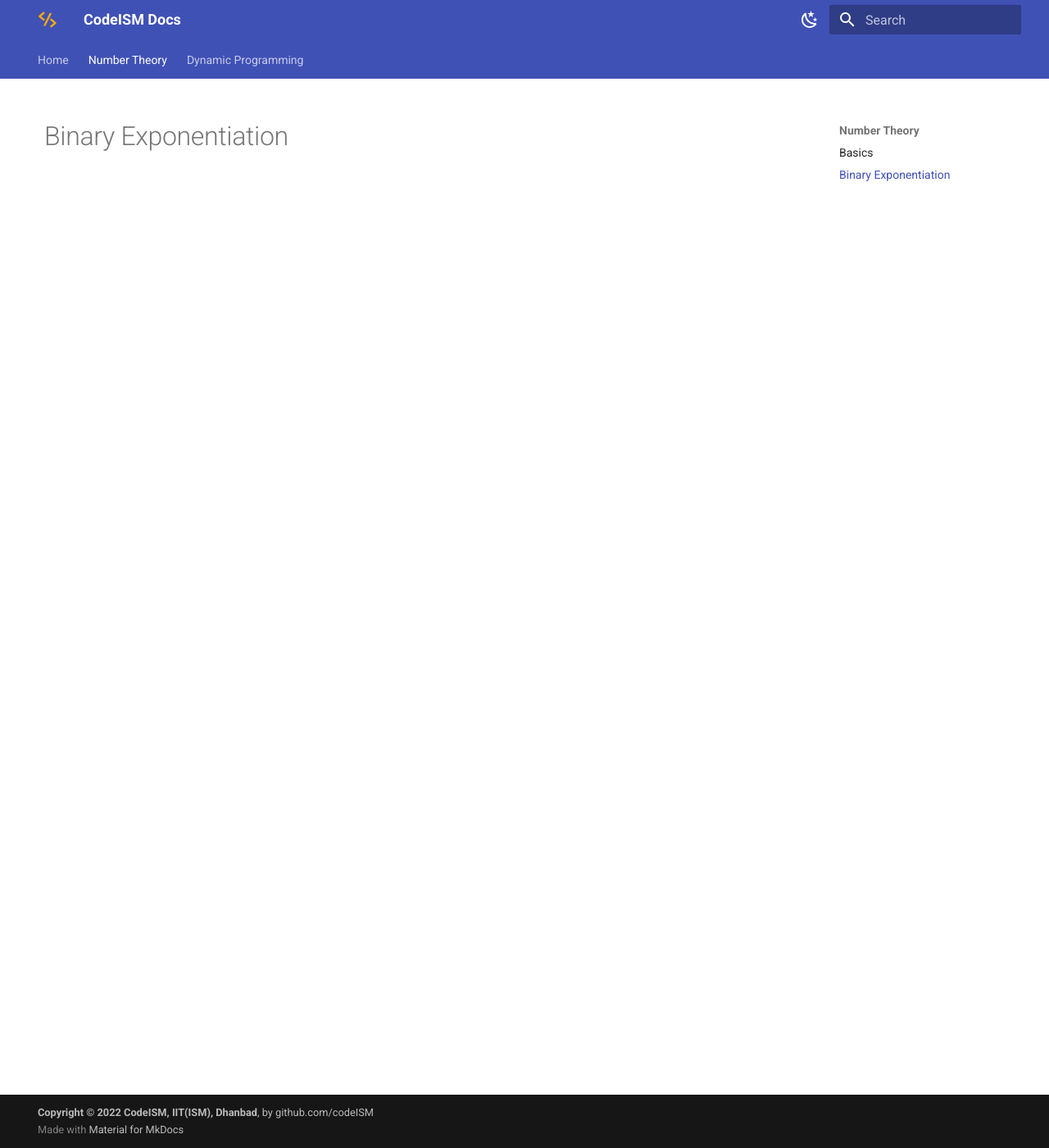
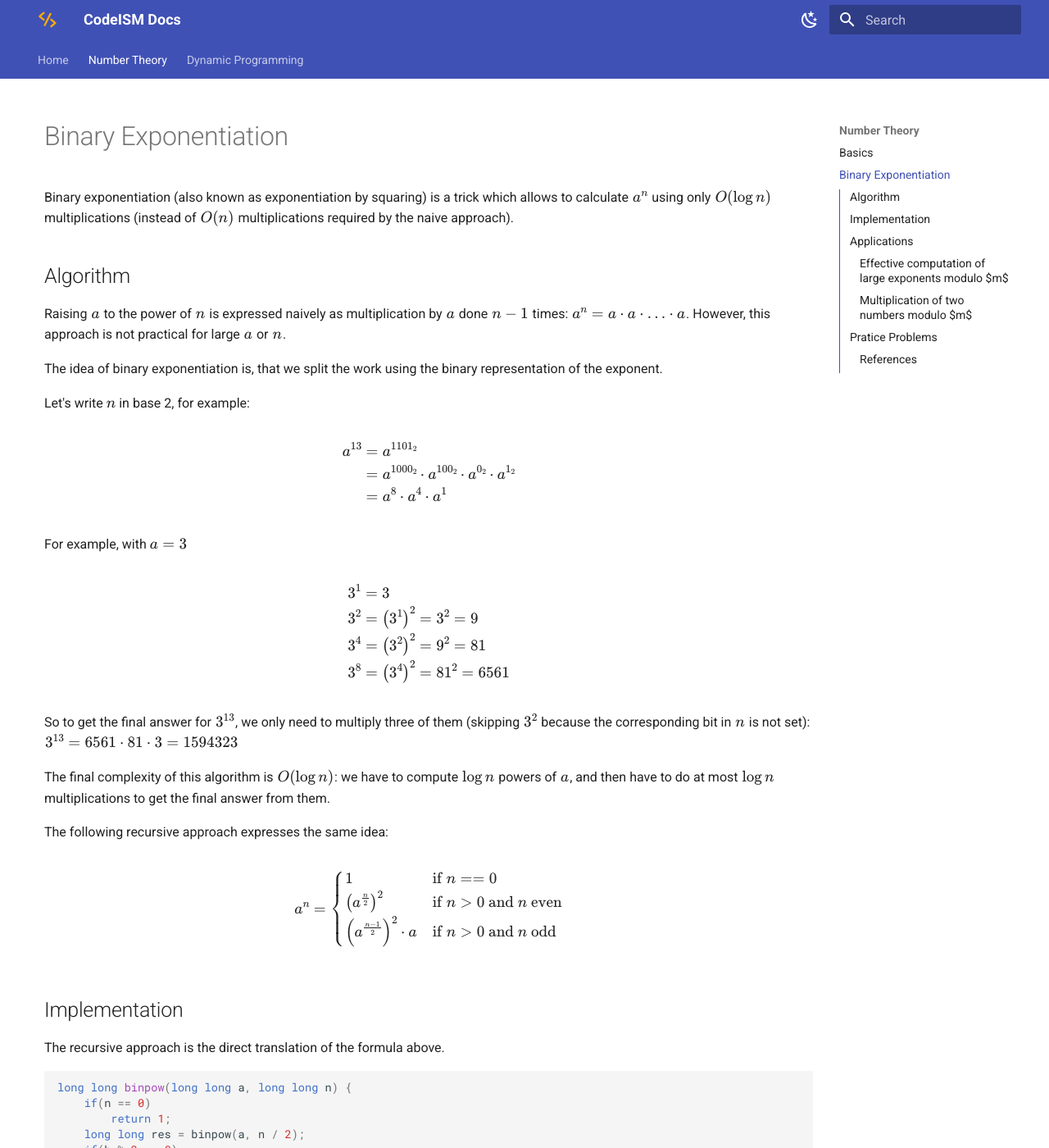
Before and after one commit to CodeISM-Community/docs, an MkDocs documentation site: the page built from docs/number_theory/binpow.md, in a window 1280 px wide and 1400 px high. Shown: the whole window at 82% size. Built offline with MkDocs 1.6.1 and Material for MkDocs 9.7.7, drawn with Linux system fonts in a browser that asks for light colours; some of the changed text lies outside the part shown.

Commit message:
Add binary Exponentiation article

````diff
--- a/docs/number_theory/binpow.md
+++ b/docs/number_theory/binpow.md
@@ -1 +1,144 @@
 # Binary Exponentiation
+
+Binary exponentiation (also known as exponentiation by squaring) is a trick which allows to calculate  $a^n$  using only  $O(\log n)$  multiplications (instead of  $O(n)$  multiplications required by the naive approach).
+
+## Algorithm
+
+Raising  $a$  to the power of  $n$  is expressed naively as multiplication by  $a$  done  $n - 1$  times:  $a^{n} = a \cdot a \cdot \ldots \cdot a$ . However, this approach is not practical for large  $a$  or  $n$ .
+
+The idea of binary exponentiation is, that we split the work using the binary representation of the exponent.
+
+Let's write $n$ in base 2, for example:
+
+$$ \begin{align} \notag
+a^{13} &= a^{1101_2} \\ \notag
+&= a^{1000_2} \cdot a^{100_2} \cdot a^{0_2} \cdot a^{1_2} \\ \notag
+&= a^8 \cdot a^4 \cdot a^1
+\end{align} $$
+
+For example, with $a = 3$
+
+$$\begin{align} \notag
+3^1 &= 3 \\ \notag
+3^2 &= \left(3^1\right)^2 = 3^2 = 9 \\ \notag
+3^4 &= \left(3^2\right)^2 = 9^2 = 81 \\ \notag
+3^8 &= \left(3^4\right)^2 = 81^2 = 6561
+\end{align}$$
+
+So to get the final answer for  $3^{13}$ , we only need to multiply three of them (skipping  $3^2$  because the corresponding bit in  $n$  is not set):  $3^{13} = 6561 \cdot 81 \cdot 3 = 1594323$
+
+The final complexity of this algorithm is  $O(\log n)$ : we have to compute  $\log n$  powers of  $a$ , and then have to do at most  $\log n$  multiplications to get the final answer from them.
+
+The following recursive approach expresses the same idea:
+
+$$ a^n = \begin{cases}
+1 &\text{if } n == 0 \\
+\left(a^{\frac{n}{2}}\right)^2 &\text{if } n > 0 \text{ and } n \text{ even} \\
+\left(a^{\frac{n - 1}{2}}\right)^2 \cdot a &\text{if } n > 0 \text{ and } n \text{ odd} \\
+\end{cases} $$
+
+## Implementation
+
+The recursive approach is the direct translation of the formula above.
+
+```cpp
+long long binpow(long long a, long long n) {
+    if(n == 0)
+        return 1;
+    long long res = binpow(a, n / 2);
+    if(b % 2 == 0)
+        return res * res;
+    else
+        return res * res * a;
+}
+```
+
+The second approach accomplishes the same task without recursion. It computes all the powers in a loop, and multiplies the ones with the corresponding set bit in  $n$ . Although the complexity of both approaches is identical, this approach will be faster in practice since we don't have the overhead of the recursive calls.
+
+It uses the fact that everytime in a loop we are squaring the powers, and when there is $1$ in binary representation of $n$ ($i.e.$ if n becomes odd at some moment after continuous division) we multiply by an extra $a$.
+
+```cpp
+long long binpow(long long a, long long n) {
+    long long res = 1;
+    while (n > 0) {
+        if (n & 1)
+            res = res * a;
+        a = a * a;
+        n >>= 1;
+    }
+    return res;
+}
+```
+
+## Applications
+
+### Effective computation of large exponents modulo $m$
+
+Many times we need not compute the exact exponents rather the problem demands us to compute a large power (often, a big prime number) and to do it we can use _binary exponentiation_ with a slight change reflected in the code below.
+
+```cpp hl_lines="2 6 7"
+long long binpow(long long a, long long n, long long m) {
+    a %= m;
+    long long res = 1;
+    while (n > 0) {
+        if (n & 1)
+            res = res * a % m;
+        a = a * a % m;
+        n >>= 1;
+    }
+    return res;
+}
+```
+
+### Multiplication of two numbers modulo $m$
+
+If we need to calculate multiplication of two very large numbers which themselves can fit in `long long` data types but their product cannot, then we can modify the binary exponentiation to compute it modulo $m$ within range.
+
+The idea is to break any of the two numbers into binary and instead of doing exponent, this time we need to multiply with that number.
+
+For exmample:
+
+$$ \begin{align} \notag
+a \cdot 13 &= a \cdot 1101_2 \\ \notag
+&= {a \cdot 1000_2} + {a \cdot 100_2} + {a \cdot 0_2} + {a \cdot 1_2} \\ \notag
+&= {a \cdot 8} + {a \cdot 4} + {a \cdot 1}
+\end{align} $$
+
+We can note by the above example that we are adding to our $ans$ whenever there is a $set$ bit present in binary of $b$.
+The recursive formula for the above idea can be framed as:
+
+$$ a \cdot b =
+\begin{cases}
+0 &\text{if } b = 0 \\
+2 \cdot a \cdot \frac{b}{2} &\text{if }b > 0 \text{ and }b \text{ even} \\
+2  \cdot a \cdot \frac{b-1}{2} + a &\text{if }b > 0 \text{ and }b \text{ odd}
+\end{cases} $$
+
+The same code for the binary exponentiation can be reused with some slight modifications:
+
+```cpp
+long long modmul(long long a, long long b, long long m) {
+    a %= m;
+    b %= m;
+    long long res = 0;
+    while (b > 0) {
+        if (b & 1)
+            res = res + a % m;
+        a = 2 * a % m;
+        b >>= 1;
+    }
+    return res;
+}
+```
+
+## Pratice Problems
+
+- [Codeforces - Parking Lot](https://codeforces.com/problemset/problem/630/I)
+- [SPOJ - The last digit](https://www.spoj.com/problems/LASTDIG/)
+- [SPOJ - Magic of the locker](https://www.spoj.com/problems/LOCKER/)
+- [SPOJ - Just add it](https://www.spoj.com/problems/ZSUM/)
+
+### References
+
+- [cp-algorithms - Binary Exponentiation](https://cp-algorithms.com/algebra/binary-exp.html)
+- [GFG - Modular Multiplication](https://www.geeksforgeeks.org/multiply-large-integers-under-large-modulo/)
--- a/docs/stylesheets/extra.css
+++ b/docs/stylesheets/extra.css
@@ -1,3 +1,8 @@
+/* Changing the highlight line color for codeblocks */
+:root > * {
+    --md-code-hl-color: #97a7ff;
+}
+
 /* Move primary sidebar to the right */
 .md-sidebar--primary {
     order: 100;
--- a/mkdocs.yml
+++ b/mkdocs.yml
@@ -29,11 +29,13 @@ theme:
         name: Switch to light mode
 extra_javascript:
   - javascript/config.js
+  - javascript/seasonal_design.js
   - https://polyfill.io/v3/polyfill.min.js?features=es6
   - https://cdn.jsdelivr.net/npm/mathjax@3/es5/tex-mml-chtml.js
 
 extra_css:
   - stylesheets/extra.css
+  - stylesheets/seasonal_design.css
 copyright: <strong>Copyright &copy; 2022 CodeISM, IIT(ISM), Dhanbad</strong>, by github.com/codeISM
 
 markdown_extensions:
````
Also changed, not shown: docs/dp/lis_lcs.md (+3 -4 lines), docs/number_theory/basics.md (+18 -9 lines), docs/javascript/seasonal_design.js (added), docs/stylesheets/seasonal_design.css (added).
